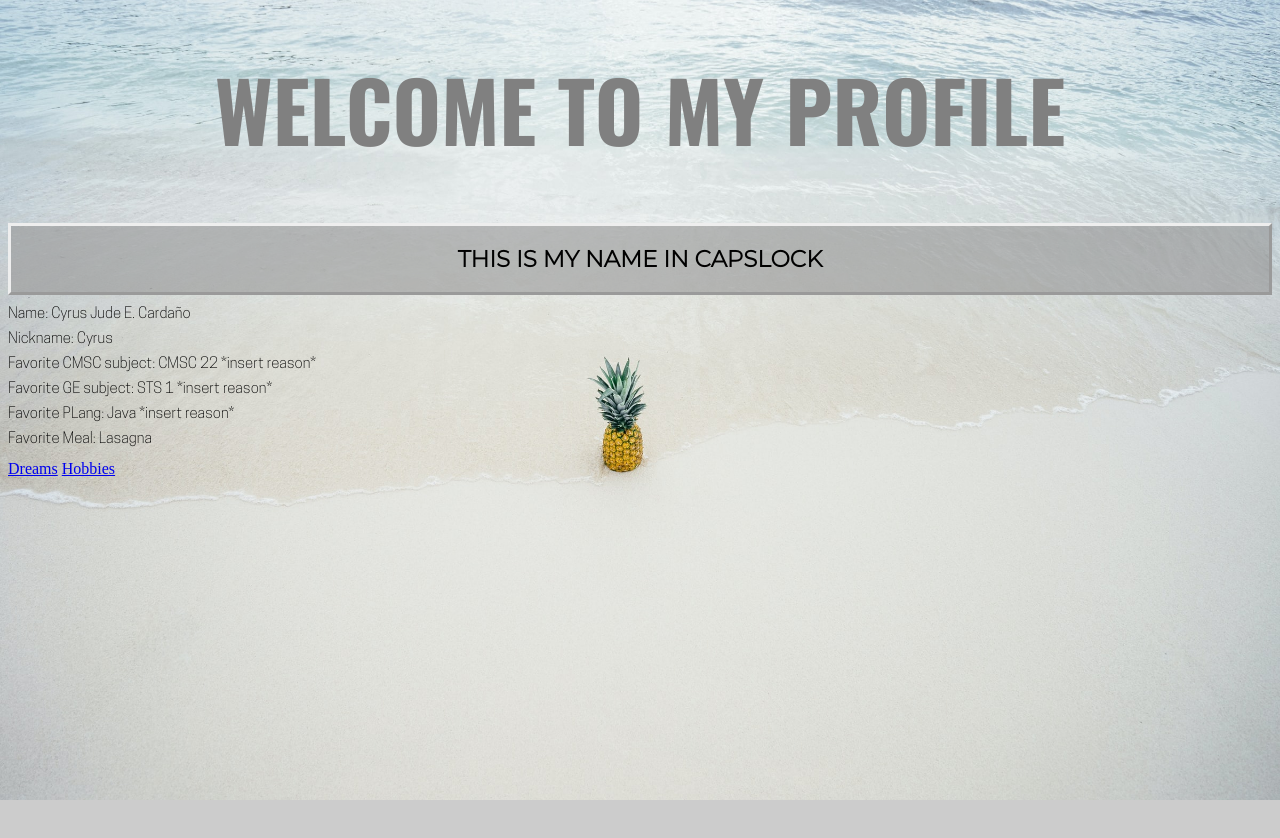
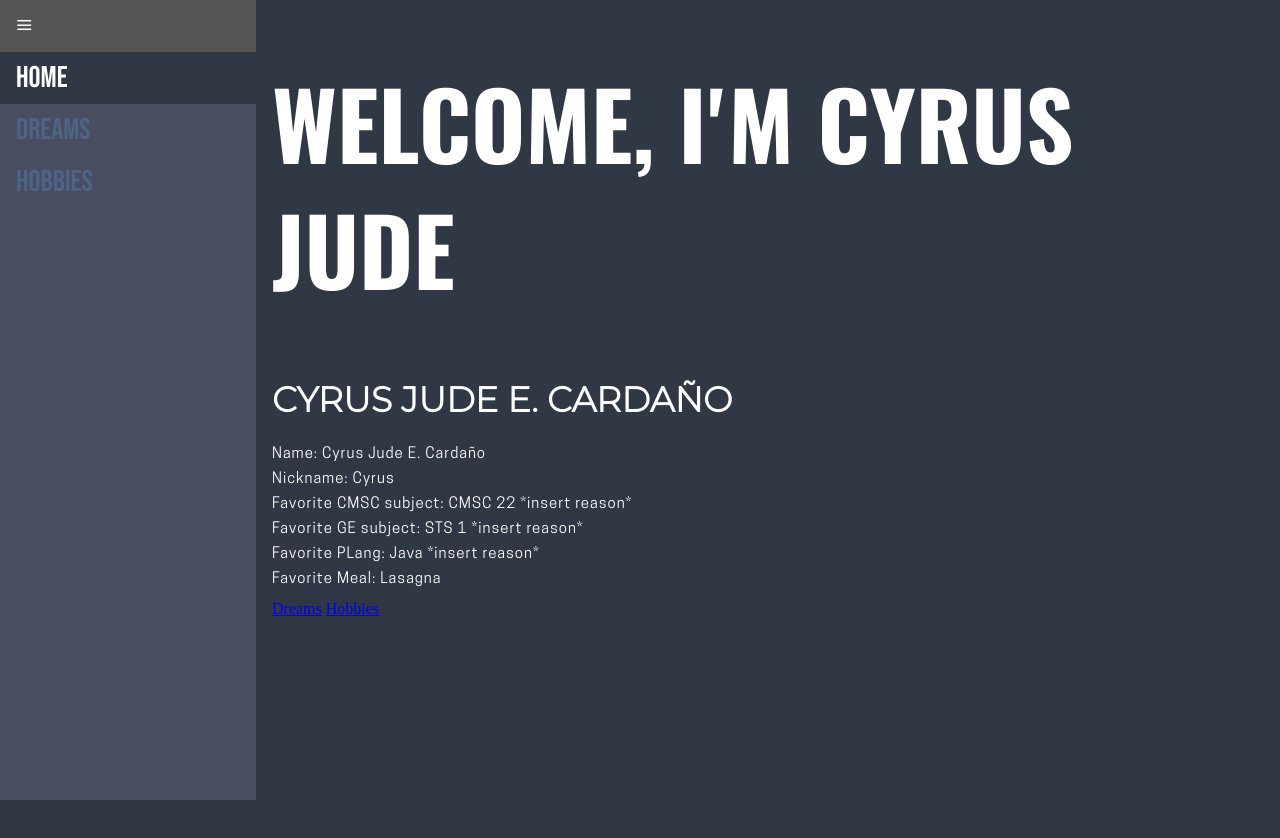
Before and after one commit to cjecardano/cjecardano.github.io, a plain HTML site: page index.html in a window 1280 px wide. Before the commit the page ends 800 px from the top, so only its background shows below. Drawn offline with Linux system fonts and the light colour scheme.

Commit message:
Navigation Bar!
- successfully added a navigation bar on the left side of the screen
- all hyperlinks have been updated
- colors and general feel has been updated for a more minimalist look

```diff
--- a/index.html
+++ b/index.html
@@ -10,11 +10,18 @@
 
 	<body>
 
-		<h1>WELCOME TO MY PROFILE</h1>
+		<ul>
+			<li><a>≡</a></li>
+			<li><a class="active" href="index.html">Home</a></li>
+			<li><a href="sub_pgs/dream.html">Dreams</a></li>
+			<li><a href="sub_pgs/hobbies.html">Hobbies</a></li>
+		</ul>
 
-		<div class="headerDiv">
-			<h2>THIS IS MY NAME IN CAPSLOCK</h2>
-		</div>
+		<div class="mainBodyDiv">
+
+			<h1>WELCOME, I'M CYRUS JUDE</h1>
+
+			<h2>CYRUS JUDE E. CARDAÑO</h2>
 
 			<p>Name:	 					Cyrus Jude E. Cardaño</p>
 			<p>Nickname:					Cyrus</p>
@@ -26,6 +33,8 @@
 			<a href="sub_pgs/dream.html">Dreams</a>
 			<a href="sub_pgs/hobbies.html">Hobbies</a>
 
+		</div>
+
 	</body>
 
 </html>
--- a/layout/def_format.css
+++ b/layout/def_format.css
@@ -1,35 +1,65 @@
 body {
- 	background-image: url("../assets/images/pineapple.jpg");
-	background-color: #cccccc;
-	background-repeat: no-repeat;
-  	background-size: cover;
+	background-color: #303745;
+  	margin: 0;
 }
 
 h1 {
 	font-family: "OswaldBold";
-	font-size: 83px;
-  	color: gray;
-  	text-align: center;
+	font-size: 93px;
+  	color: white;
+  	/*line-height: 50px;*/
 }
 
 h2 {
 	font-family: MontserratLight;
-	font-size: 23px;
-  	color: black;
-  	text-align: center;
+	font-size: 35px;
+  	color: white;
+  	/*letter-spacing: 1px;*/
+  	/*line-height: 15px;*/
 }
 
 p {
-	color: black;
+	color: white;
 	font-family: CooperHewitt;
 	font-size: 15px;
 	line-height: 10px;
+	letter-spacing: 1px;
 }
 
-.headerDiv{
-	border: outset;
-	text-align: center;
-	background: rgba(150, 150, 150, 0.6);
+ul {
+  	list-style-type: none;
+  	margin: 0;
+ 	padding: 0;
+  	width: 20%;
+  	background-color: #484e60;
+  	position: fixed;
+  	height: 100%;
+}
+
+li a {
+  display: block;
+  color: #4e6487;
+  padding: 8px 16px;
+  text-align: left;
+  text-decoration: none;
+  font-family: BebasNeue;
+  font-size: 30px;
+}
+
+li a.active {
+  background-color: #303745;
+  color: white;
+}
+
+li a:hover:not(.active) {
+  background-color: #555;
+  color: white;
+}
+
+.mainBodyDiv{
+	margin-left: 20%;
+	padding: 1px 16px;
+	height: 1000px;
 }
 
 @font-face{
```
Also changed, not shown: sub_pgs/dream.html (+11 -0 lines), sub_pgs/hobbies.html (+11 -0 lines), assets/fonts/CooperHewitt-Light.otf. Lines whose indentation alone changed are shown as unchanged.
